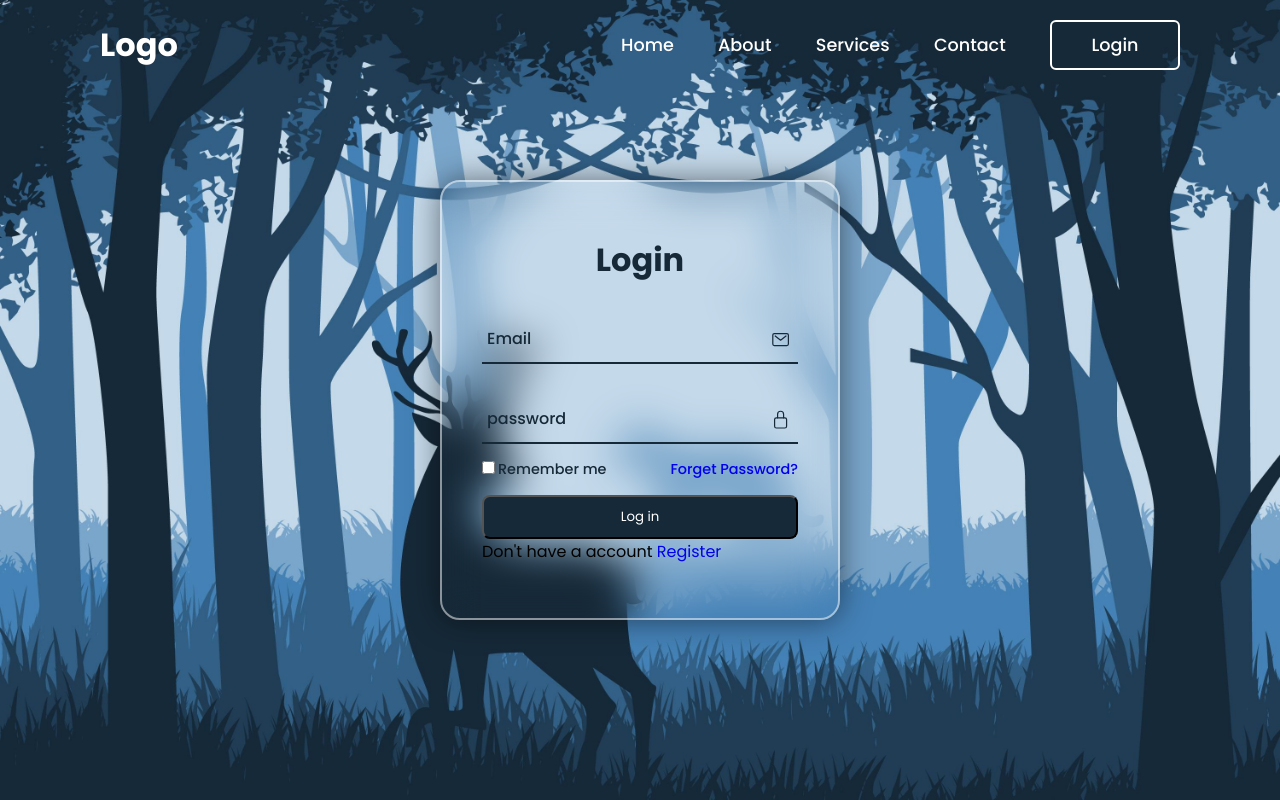
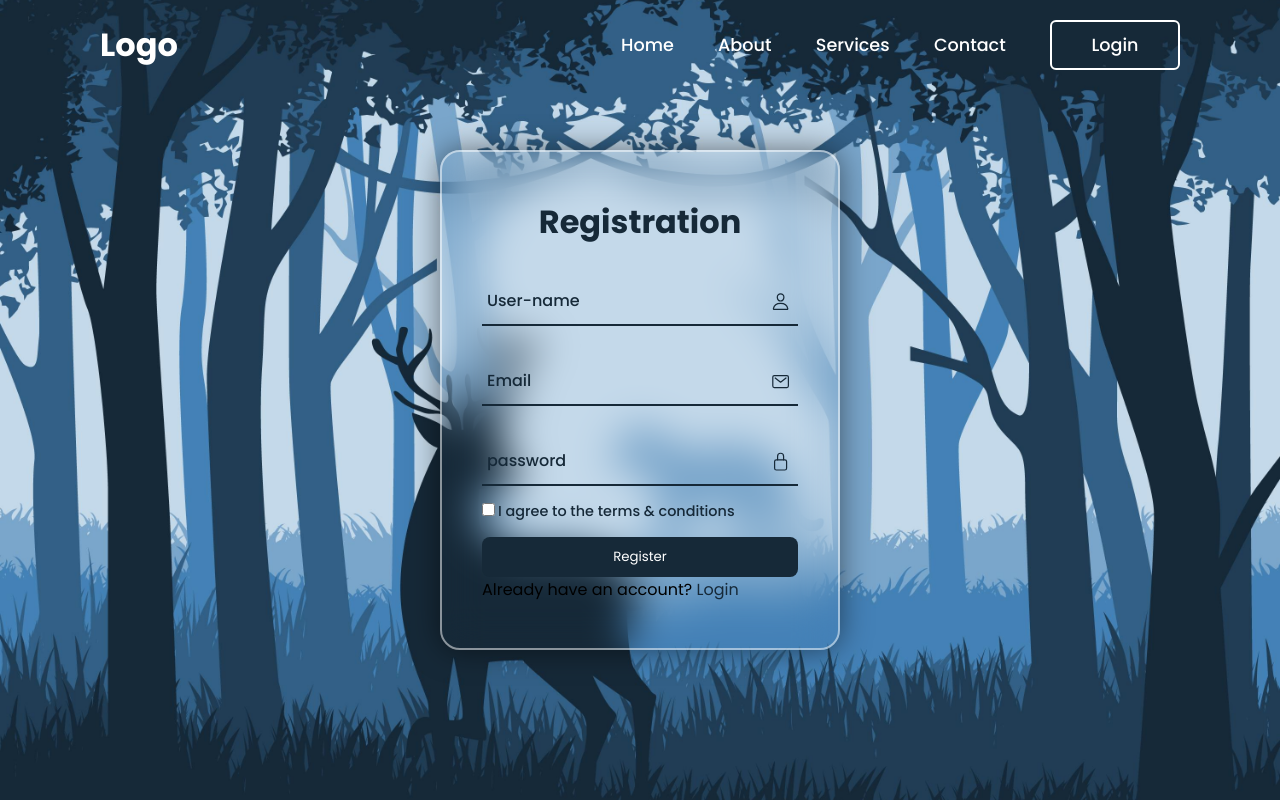
Before and after one commit to Abdulsamad-Rabie/Registration, a plain HTML site: page index.html in a window 1280 px wide. Drawn offline with nearby package versions, Linux system fonts and the light colour scheme.

Commit message:
Register

```diff
--- a/css/style.css
+++ b/css/style.css
@@ -4,13 +4,12 @@
     padding: 0;
     box-sizing: border-box;
     font-family: 'Poppins', sans-serif;
-    text-decoration: none;
 }
 body{
     min-height: 100vh;
     background-image: url('../images/6213932.jpg');
-    background-size:cover;
-    background-position: center;
+    background-size:100% 110%;
+    background-position: center ;
     display: flex;
     justify-content: center;
     align-items: center;
@@ -47,6 +46,7 @@ ul li{
     margin-left: 40px;
     color:white;
     text-decoration: none;
+
 }
 .mun a::after {
     content: '';
@@ -97,6 +97,9 @@ ul li{
     display: flex;
     justify-content: center;
     align-items: center;
+}
+.wrapper2{
+    height: 500px;
 }
 
 .wrapper .form-box{
@@ -164,11 +167,27 @@ ul li{
     margin-right: 3px;
 }
 .forget a {
+    color: var(--first-color--);
+    text-decoration: none;
 
 }
+.forget a:hover {
+    text-decoration: underline;
+}
+.login-register a {
+    color: var(--first-color--);
+    text-decoration: none;
+
+}
+.login-register a:hover {
+    text-decoration: underline;
+}
+
 .btn{
     width: 100%;
     padding: 10px;
+    border: none;
+    outline: none;
     border-radius: 8px;
     background: var(--first-color--);
     color:#fff;
--- a/index.html
+++ b/index.html
@@ -22,20 +22,21 @@
             </div>
         </nav>
     </header>
-    <section class="wrapper">
+
+     <!-- <section class="wrapper">
         <div class="form-box login">
             <h2>Login</h2>
             <form action="#">
                 <div class="input-box">
-                    <span class="icon"><ion-icon
-                        name="mail-outline"></ion-icon>
+                    <span class="icon">
+                        <ion-icon name="mail-outline"></ion-icon>
                     </span>
                     <input type="email" required >
                     <label>Email</label>
                 </div>
                 <div class="input-box">
-                    <span class="icon"><ion-icon
-                        name="lock-closed-outline"></ion-icon>
+                    <span class="icon">
+                        <ion-icon name="lock-closed-outline"></ion-icon>
                     </span>
                     <input type="password" required >
                     <label>password</label>
@@ -51,8 +52,47 @@
                 </div>
             </form>
         </div>
+    </section>  -->
+   <section class="wrapper wrapper2">
+        <div class="form-box login">
+            <h2>Registration</h2>
+            <form action="#">
+                <div class="input-box">
+                    <span class="icon">
+                        <ion-icon name="person-outline"></ion-icon>
+                    </span>
+                    <input type="text" required >
+                    <label>User-name</label>
+                </div>
+                <div class="input-box">
+                    <span class="icon">
+                        <ion-icon name="mail-outline"></ion-icon>
+                    </span>
+                    <input type="email" required >
+                    <label>Email</label>
+                </div>
+                <div class="input-box">
+                    <span class="icon">
+                        <ion-icon name="lock-closed-outline"></ion-icon>
+                    </span>
+                    <input type="password" required >
+                    <label>password</label>
+                </div>
+                <div class="forget">
+                    <label><input type="checkbox">I agree to the terms & conditions </label>
+                </div>
+                <button class="btn" type="submit">Register</button>
+                <div class="login-register">
+                    <p>Already have an account?
+                        <a class="register-link" href="#">Login</a>
+                    </p>
+                </div>
+            </form>
+        </div>
     </section>
+
     <script type="module" src="https://unpkg.com/ionicons@7.1.0/dist/ionicons/ionicons.esm.js"></script>
     <script nomodule="" src="https://unpkg.com/ionicons@7.1.0/dist/ionicons/ionicons.js"></script>
+
 </body>
 </html>
```
